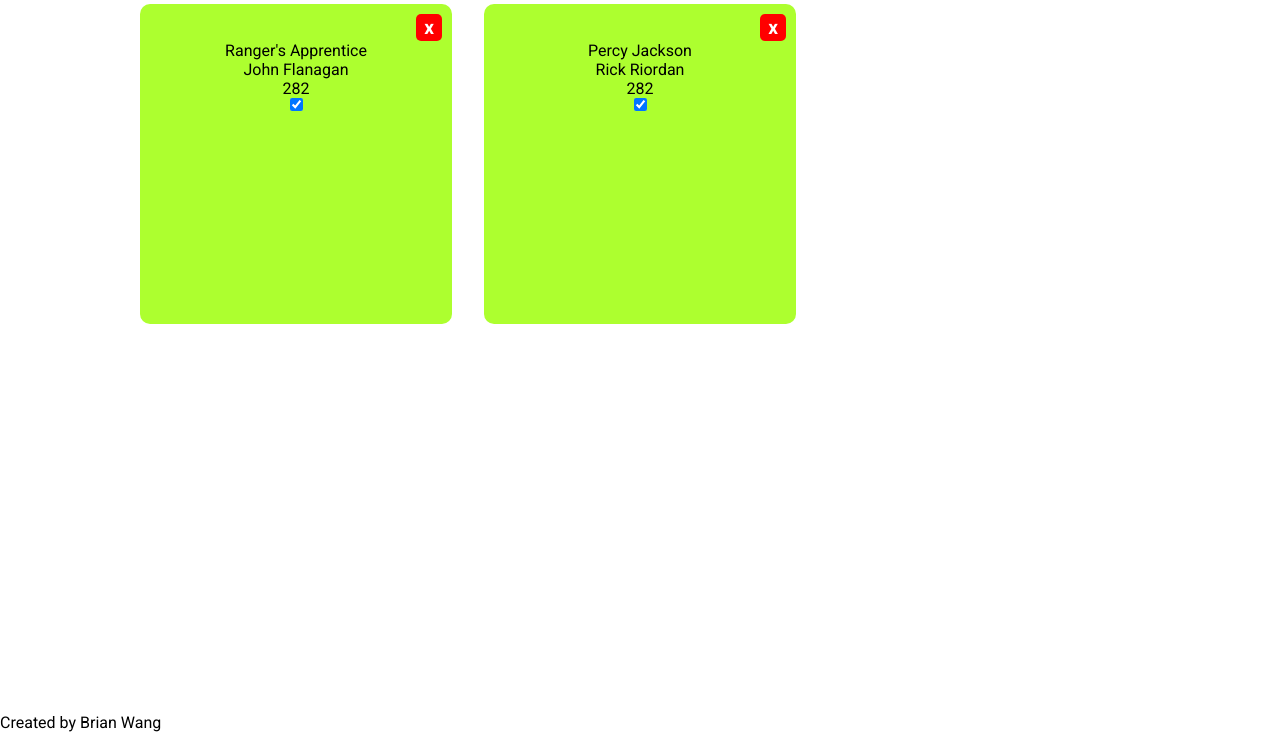
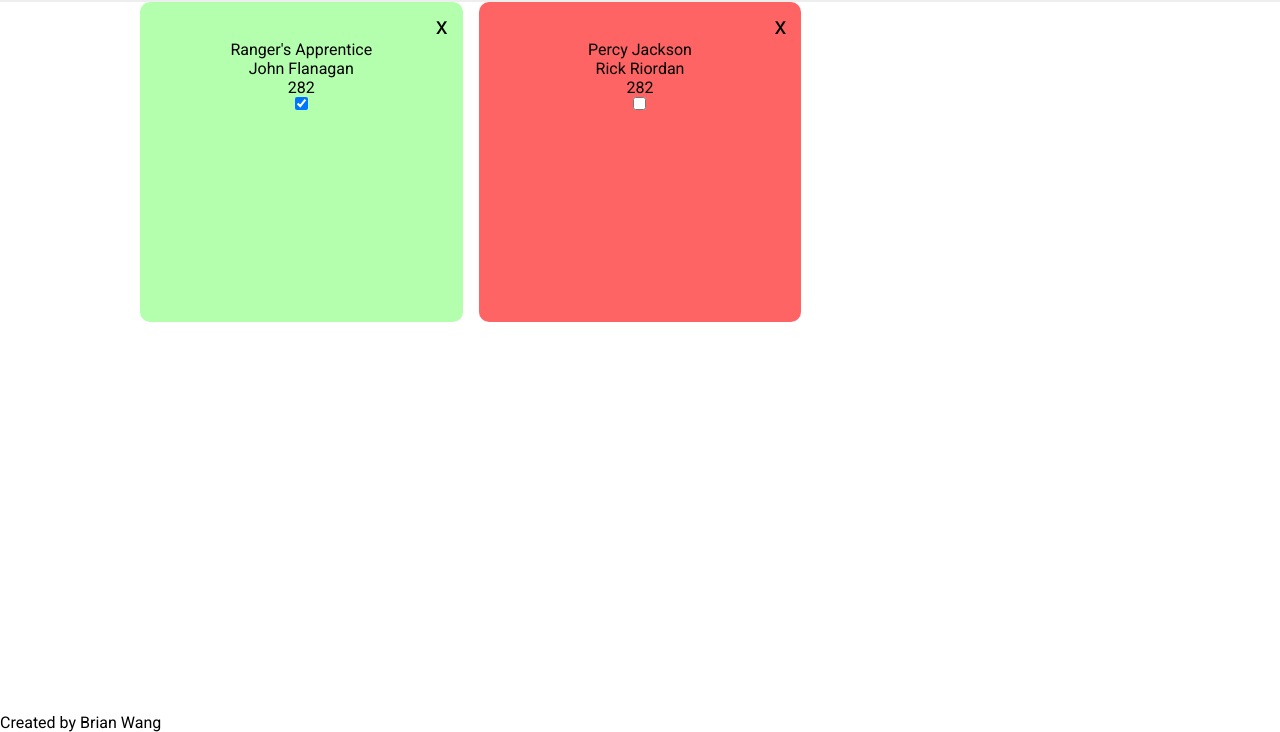
Before and after one commit to bwangsta/library, a plain HTML site: page index.html in a window 1280 px wide. Shown: the part 68-800 px from the top of the page. Drawn offline with Linux system fonts and the light colour scheme.

Commit message:
Change card color depending on if book has been read or not

```diff
--- a/script.js
+++ b/script.js
@@ -1,6 +1,6 @@
 let myLibrary = [
     new Book("Ranger's Apprentice", "John Flanagan", 282, true),
-    new Book("Percy Jackson", "Rick Riordan", 282, true)
+    new Book("Percy Jackson", "Rick Riordan", 282, false)
 ];
 
 const addBookForm = document.querySelector("#add-book-form");
@@ -21,6 +21,10 @@ function render() {
     // rerenders all books on screen
     for (let i = 0; i < myLibrary.length; i++) {
         createBookElement(i, myLibrary[i].title, myLibrary[i].author, myLibrary[i].pages, myLibrary[i].hasRead);
+        let book = document.querySelector(`[data-id="${i}"]`);
+        if (myLibrary[i].hasRead) {
+            book.classList.add("has-read");
+        }
     }
 
     removeBook();   // allows books to be removed from the library
@@ -46,6 +50,12 @@ function checkboxChanged() {
             const parentDiv = checkbox.parentNode;
             const id = parentDiv.getAttribute("data-id");
             myLibrary[id].hasRead = event.target.checked;
+            if (event.target.checked) {
+                parentDiv.classList.add("has-read");
+            }
+            else {
+                parentDiv.classList.remove("has-read");
+            }
             console.log(myLibrary);
         });
     });
@@ -66,7 +76,6 @@ function createBookElement(id, title, author, pages, hasRead) {
     authorText.textContent = author;
     pageText.textContent = pages;
     removeButton.textContent = "x";
-    removeButton.classList.add("btn-close");
     hasReadCheckbox.checked = hasRead;
     newDiv.classList.add("book")
     newDiv.appendChild(removeButton);
@@ -79,6 +88,7 @@ function createBookElement(id, title, author, pages, hasRead) {
 
 addBookForm.addEventListener("submit", (event) => {
     event.preventDefault();     // prevents the site from reloading when submitting the form
+    const book = document.querySelector(".book");
     const title = document.querySelector("#title").value;
     const author = document.querySelector("#author").value;
     const pages = document.querySelector("#pages").value;
--- a/styles.css
+++ b/styles.css
@@ -25,14 +25,13 @@ body {
 
 nav {
   background-color: #EEEEEE;
-  height: 5vh;
-  padding: 0 1rem;
 }
 
 nav .container {
   display: flex;
   justify-content: space-between;
   align-items: center;
+  padding: 1rem;
 }
 
 .container {
@@ -116,17 +115,19 @@ button {
   display: none;
 }
 
+.has-read {
+  background-color: #B3FFAE !important;
+}
+
 .bookshelf {
-  display: flex;
-  flex-wrap: wrap;
-  gap: 2rem;
-  padding: 2rem 0;
+  display: grid;
+  grid-template-columns: repeat(auto-fill, minmax(280px, 1fr));
+  grid-gap: 1rem;
 }
 
 .book {
   height: 20rem;
-  width: 312px;
-  background-color: greenyellow;
+  background-color: #FF6464;
   border-radius: 10px;
   padding: 10px;
   display: flex;
@@ -134,6 +135,11 @@ button {
   align-items: center;
 }
 
-.book .btn-close {
+.book button {
   margin: 0;
+  background: transparent;
+  align-self: flex-end;
+  font-size: 1.5rem;
+  font-weight: 400;
+  padding-right: 5px;
 }
```
